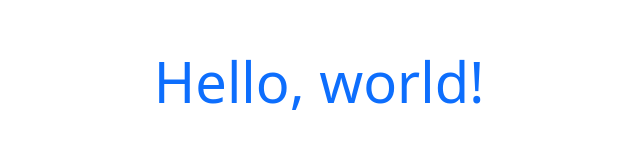
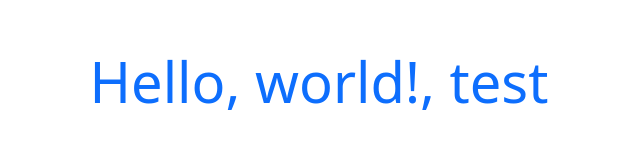
Before and after one commit to CristinaVillegasR/CristinaVillegasR.github.io, a plain HTML site: page index.html in a window 1280 px wide. Shown: the whole page, without its empty margins (321-961 px from the left). Drawn offline with nearby package versions, Linux system fonts and the light colour scheme.

Commit message:
testing 2

```diff
--- a/index.html
+++ b/index.html
@@ -11,7 +11,7 @@
     <title>Hello, world!, test</title>
   </head>
   <body>
-    <h1 class="text-primary text-center mt-5 display-4">Hello, world!</h1>
+    <h1 class="text-primary text-center mt-5 display-4">Hello, world!, test</h1>
 
     <!-- Optional JavaScript; choose one of the two! -->
 
```
